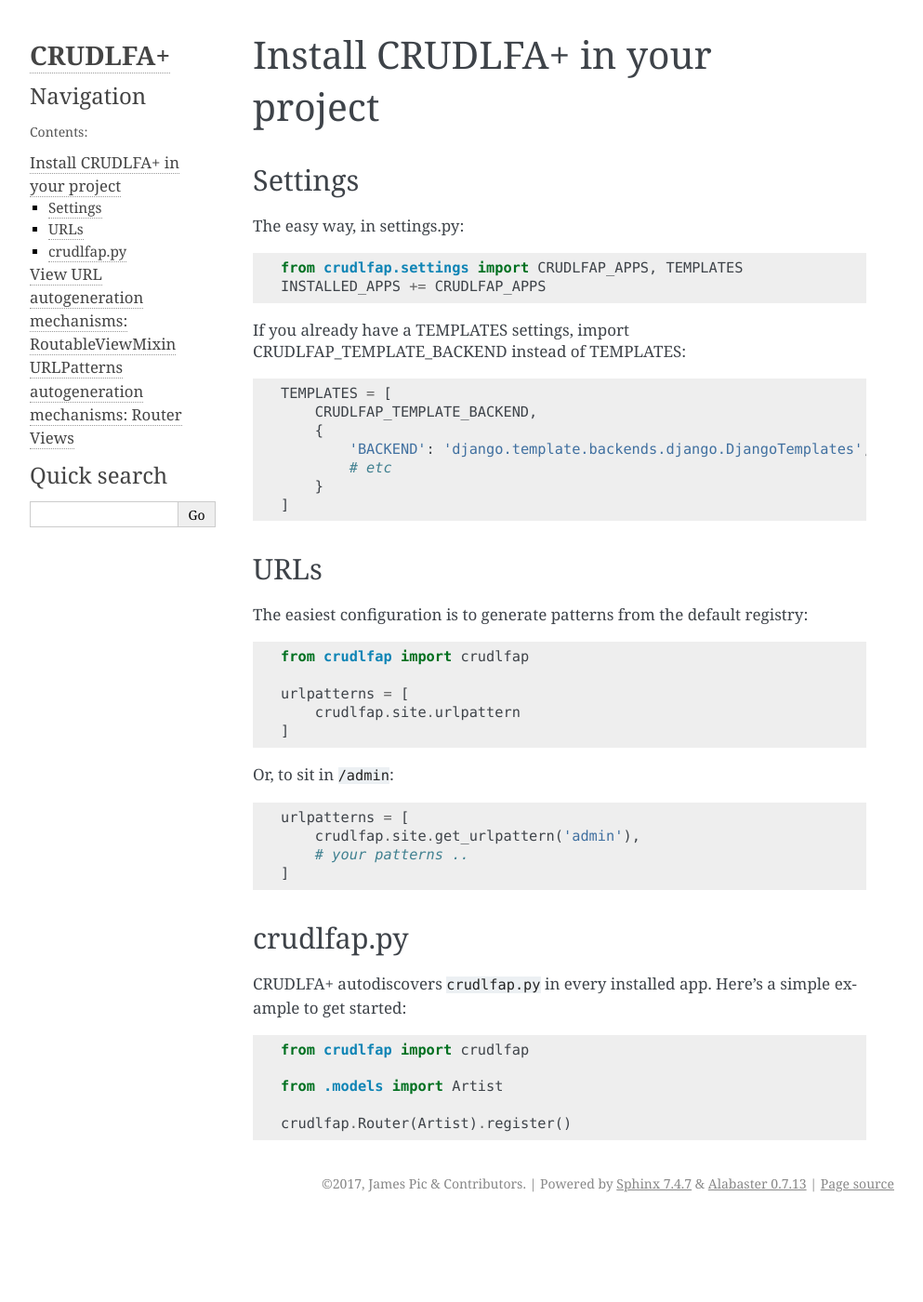
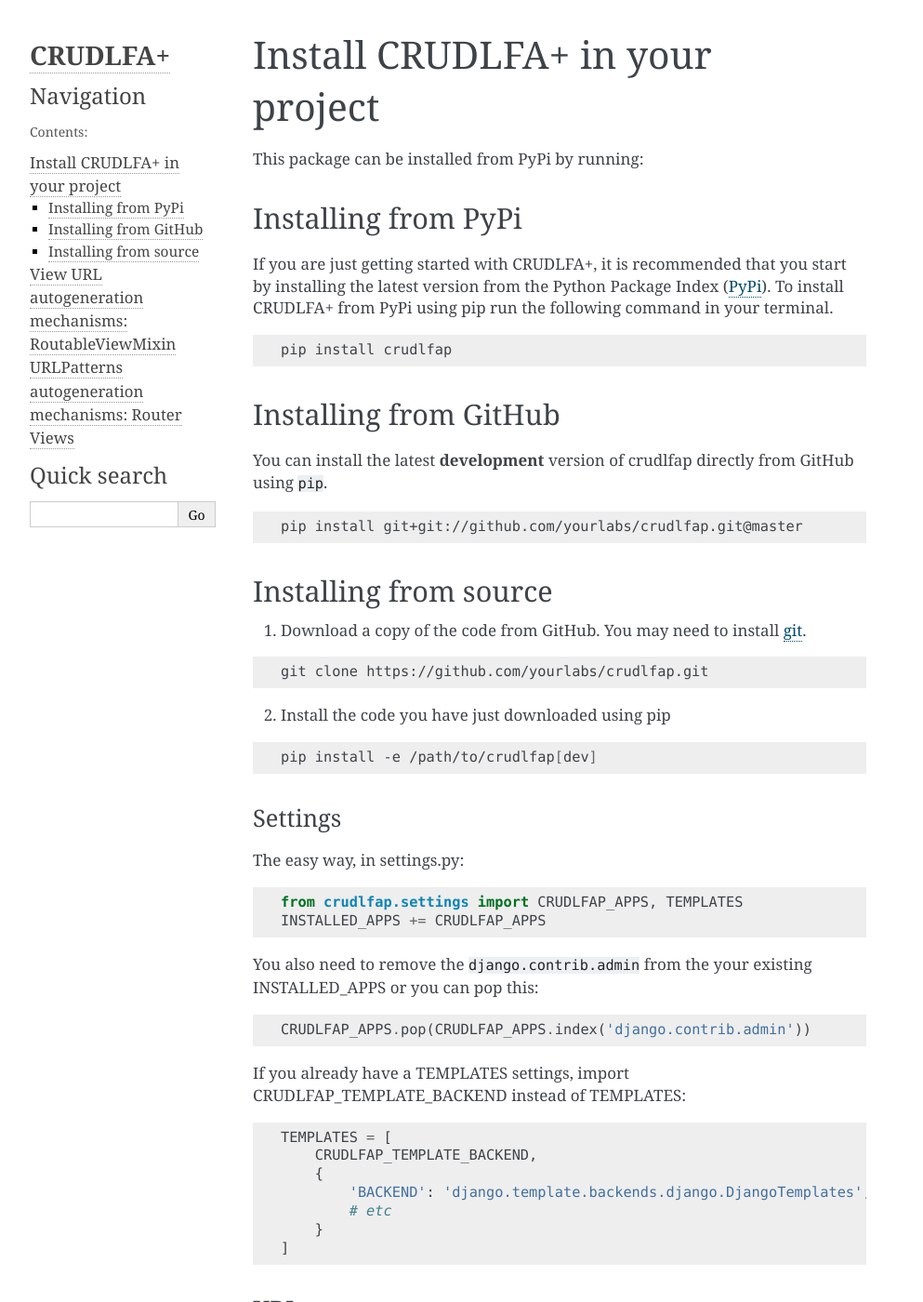
Before and after one commit to yourlabs/crudlfap, a Sphinx documentation site: the page built from docs/install.rst, in a window 1280 px wide and 1400 px high. Shown: the whole window at 93% size, without its empty margins (148-1141 px from the left). Built offline with Sphinx 7.4.7, drawn with Linux system fonts in a browser that asks for light colours.

Commit message:
doc for add changes in setting file

```diff
--- a/docs/index.rst
+++ b/docs/index.rst
@@ -5,6 +5,10 @@
 
 Welcome to CRUDLFA+'s documentation!
 ====================================
+
+CRUDLFA+ stands for Create Read Update Delete List Form Autocomplete and more.
+
+This plugin for Django makes a rich user interface from Django models.
 
 .. toctree::
    :maxdepth: 2
--- a/docs/install.rst
+++ b/docs/install.rst
@@ -1,5 +1,47 @@
 Install CRUDLFA+ in your project
 ~~~~~~~~~~~~~~~~~~~~~~~~~~~~~~~~
+
+This package can be installed from PyPi by running:
+
+Installing from PyPi
+--------------------
+
+If you are just getting started with CRUDLFA+, it is recommended that you
+start by installing the latest version from the Python Package Index (`PyPi`_).
+To install CRUDLFA+ from PyPi using pip run the following command in your terminal.
+
+.. code-block:: bash
+
+   pip install crudlfap
+
+
+Installing from GitHub
+----------------------
+
+You can install the latest **development** version of crudlfap directly from GitHub using :code:`pip`.
+
+.. code-block:: bash
+
+   pip install git+git://github.com/yourlabs/crudlfap.git@master
+
+
+Installing from source
+----------------------
+
+1. Download a copy of the code from GitHub. You may need to install `git`_.
+
+.. code-block:: bash
+
+   git clone https://github.com/yourlabs/crudlfap.git
+
+2. Install the code you have just downloaded using pip
+
+.. code-block:: bash
+
+   pip install -e /path/to/crudlfap[dev]
+
+
+
 
 Settings
 ========
@@ -8,6 +50,11 @@
 
     from crudlfap.settings import CRUDLFAP_APPS, TEMPLATES
     INSTALLED_APPS += CRUDLFAP_APPS
+
+
+You also need to remove the ``django.contrib.admin`` from the your existing INSTALLED_APPS or you can pop this::
+
+    CRUDLFAP_APPS.pop(CRUDLFAP_APPS.index('django.contrib.admin'))
 
 
 If you already have a TEMPLATES settings, import CRUDLFAP_TEMPLATE_BACKEND
@@ -50,3 +97,9 @@
     from .models import Artist
 
     crudlfap.Router(Artist).register()
+
+
+
+.. _git: https://git-scm.com/book/en/v2/Getting-Started-Installing-Git
+.. _pip: https://pip.pypa.io/en/stable/installing/
+.. _PyPi: https://pypi.python.org/pypi
```
